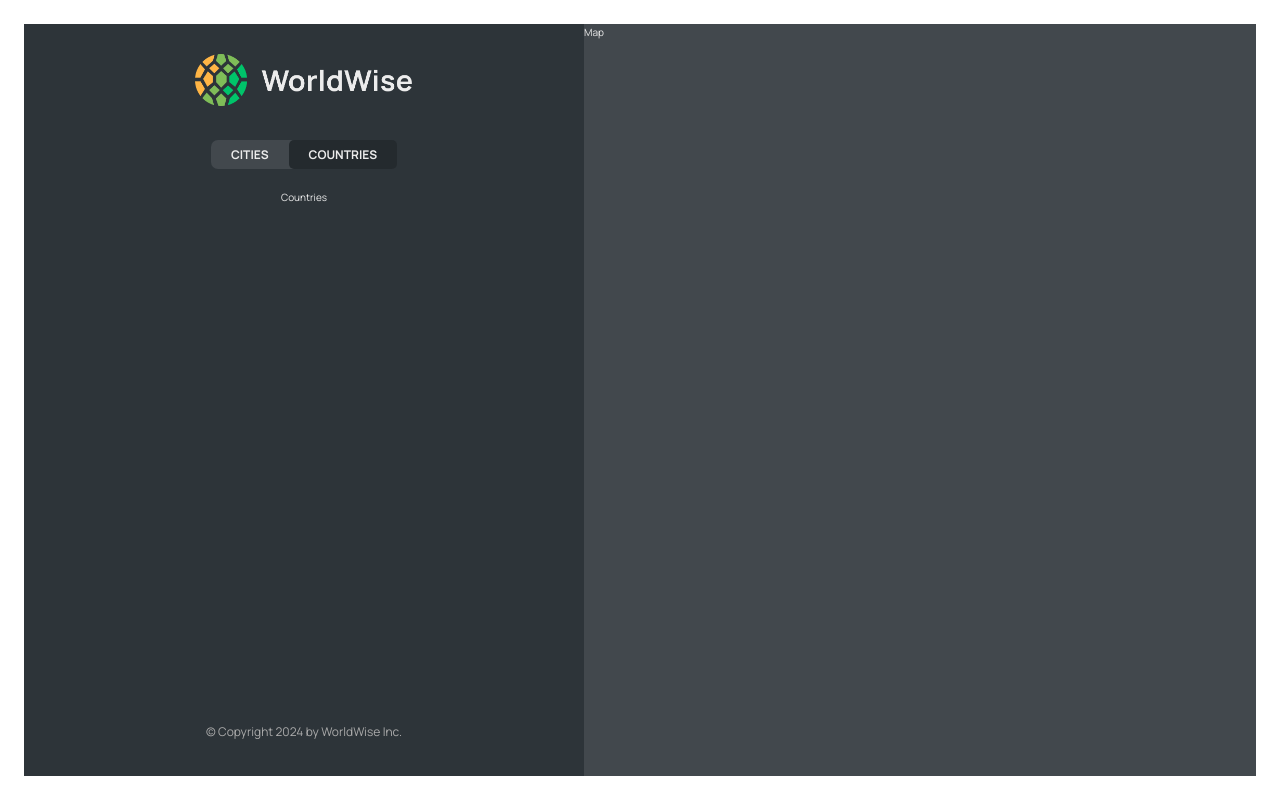
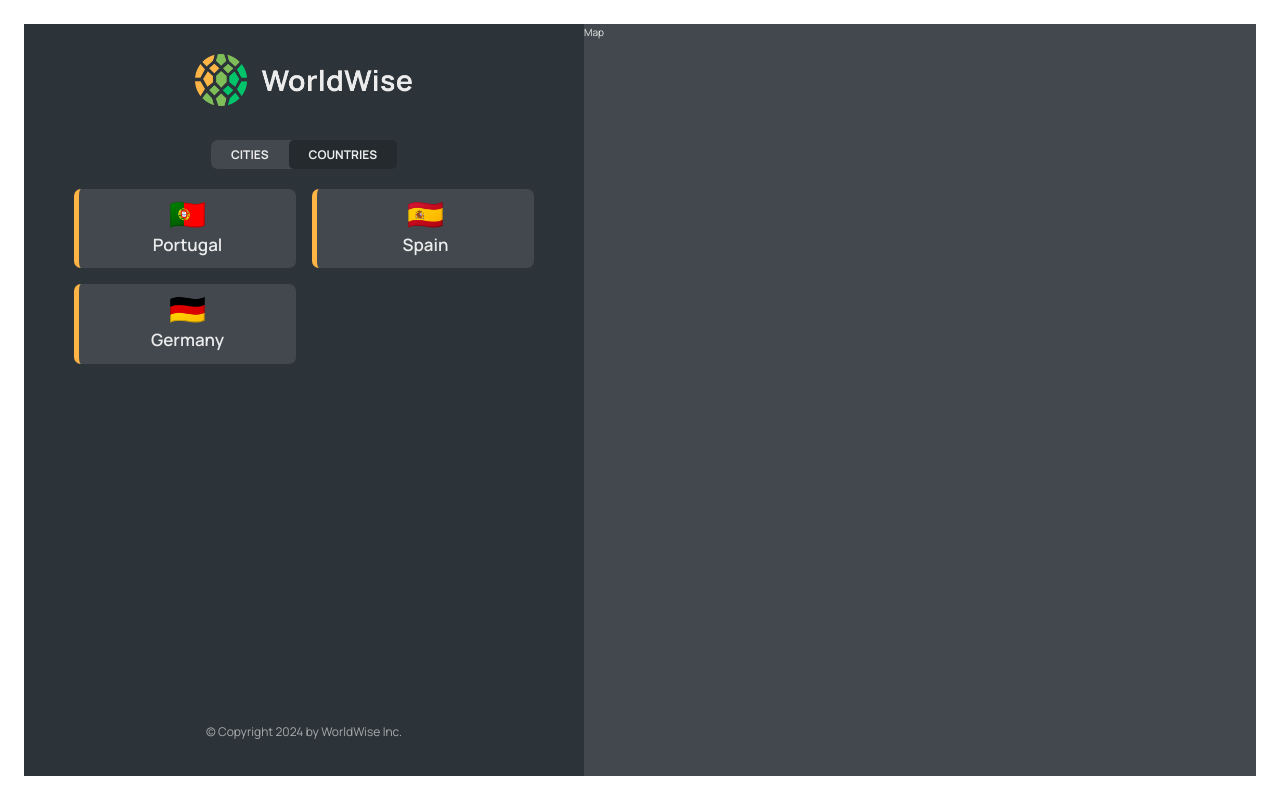
Before and after one commit to N1kr1s/WorldWise, a React (Vite) app: page /app/countries in a window 1280 px wide. Built offline with nearby package versions, Linux system fonts and the light colour scheme.

Commit message:
Added additional components

```diff
--- a/src/App.jsx
+++ b/src/App.jsx
@@ -1,3 +1,5 @@
+import { useState } from 'react'
+import { allCities } from './data/cities'
 import { BrowserRouter as Router, Routes, Route } from 'react-router-dom'
 import Homepage from './pages/Homepage'
 import Product from './pages/Product'
@@ -6,11 +8,10 @@ import PageNotFound from './pages/PageNotFound'
 import AppLayout from './pages/AppLayout'
 import Login from './pages/Login'
 import CityList from './components/CityList'
-import { useState } from 'react'
-import { allCities } from './data/cities'
+import CountryList from './components/CountryList'
 
 function App() {
-  const [cities, setCities] = useState(allCities)
+  const [cities] = useState(allCities)
 
   return (
     <Router>
@@ -22,7 +23,7 @@ function App() {
         <Route path='/app' element={<AppLayout />}>
           <Route index element={<CityList cities={cities} />} />
           <Route path='cities' element={<CityList cities={cities} />} />
-          <Route path='countries' element={<p>Countries</p>} />
+          <Route path='countries' element={<CountryList cities={cities} />} />
           <Route path='form' element={<p>Form</p>} />
         </Route>
         <Route path='*' element={<PageNotFound />} />
--- a/src/components/CountryItem.jsx
+++ b/src/components/CountryItem.jsx
@@ -1,4 +1,4 @@
-import styles from "./CountryItem.module.css";
+import styles from './CountryItem.module.css'
 
 function CountryItem({ country }) {
   return (
@@ -6,7 +6,7 @@ function CountryItem({ country }) {
       <span>{country.emoji}</span>
       <span>{country.country}</span>
     </li>
-  );
+  )
 }
 
-export default CountryItem;
+export default CountryItem
--- /dev/null
+++ b/src/components/CountryList.jsx
@@ -0,0 +1,33 @@
+import { useMemo } from 'react'
+import CountryItem from './CountryItem'
+import styles from './CountryList.module.css'
+
+function CountryList({ cities }) {
+  const countries = useMemo(
+    () =>
+      cities
+        .map((city) => ({
+          country: city.country,
+          emoji: city.emoji,
+          id: city.id,
+        }))
+        .reduce((acc, cur) => {
+          if (!acc.map((el) => el.country).includes(cur.country)) {
+            return [...acc, cur]
+          } else {
+            return acc
+          }
+        }, []),
+    [cities]
+  )
+
+  return (
+    <ul className={styles.countryList}>
+      {countries.map((country) => (
+        <CountryItem key={country.id} country={country} />
+      ))}
+    </ul>
+  )
+}
+
+export default CountryList
--- a/src/components/CountryList.module.css
+++ b/src/components/CountryList.module.css
@@ -2,7 +2,7 @@
   width: 100%;
   height: 65vh;
   list-style: none;
-  overflow-y: scroll;
+  overflow-y: auto;
   overflow-x: hidden;
 
   display: grid;
--- a/src/data/cities.js
+++ b/src/data/cities.js
@@ -35,5 +35,6 @@ export const allCities = [
       "lng": 13.376933665713324
     },
     "id": 98443197
-  }
+  },
+
 ]
```
